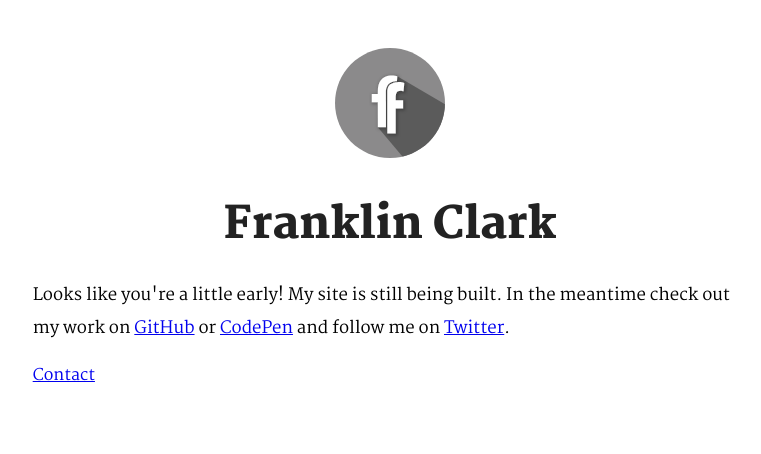
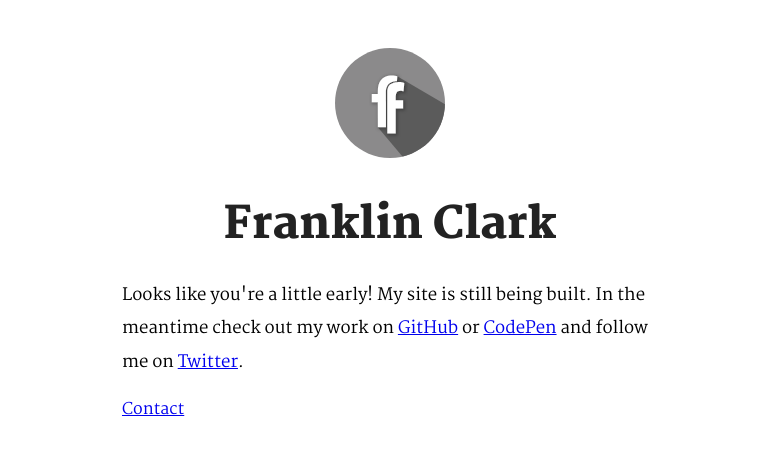
Before and after one commit to ffffranklin/ffffranklin.github.io, a Next.js app: page / in a window 1280 px wide. Shown: the top 454 px of the page, without its empty margins (250-1011 px from the left). Built offline with nearby package versions, Linux system fonts and the light colour scheme; grey boxes are pictures that could not be loaded; a web font is replaced by a local one.

Commit message:
Limit width for desktop breakpoint

```diff
--- a/components/layout.module.scss
+++ b/components/layout.module.scss
@@ -38,5 +38,6 @@
   @media only screen and (min-width: 40.0625em) {
     margin: 0 auto;
     width: 58.3333333333%;
+    max-width: 35.5rem;
   }
 }
```
